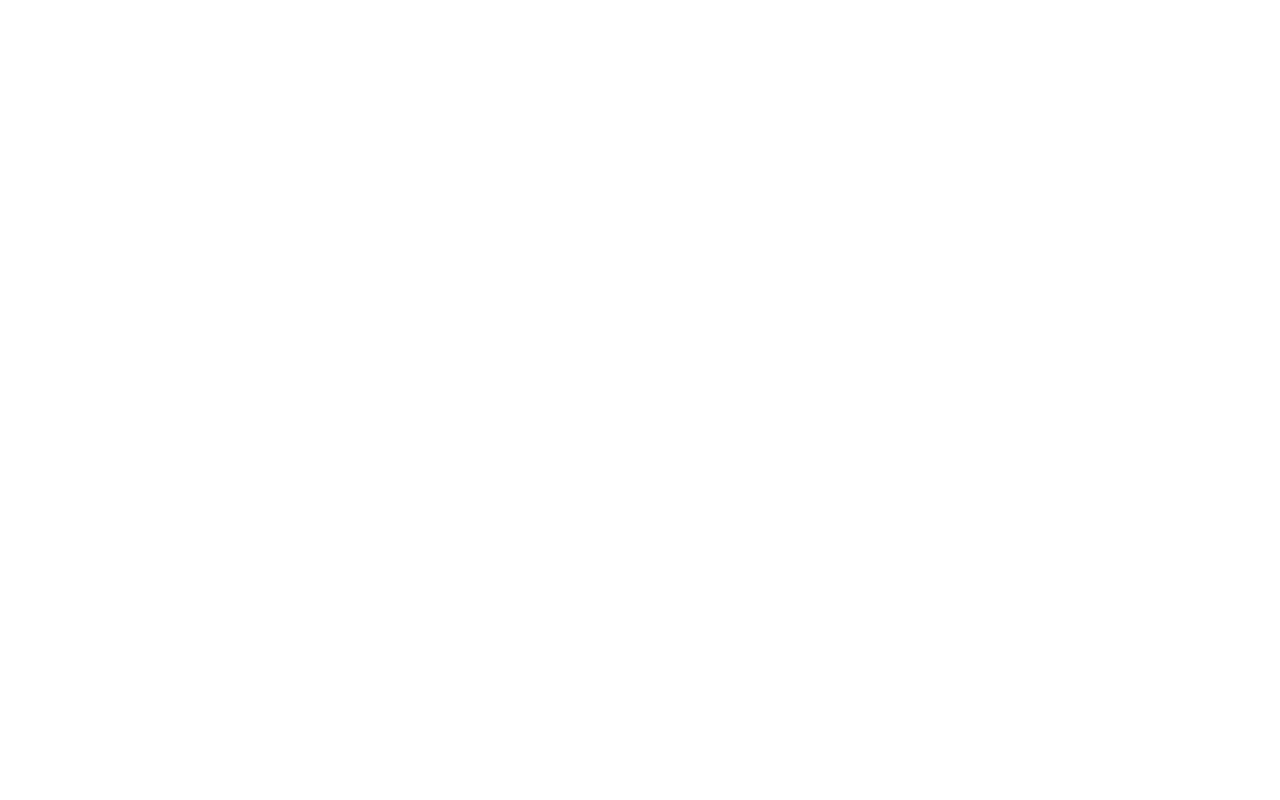
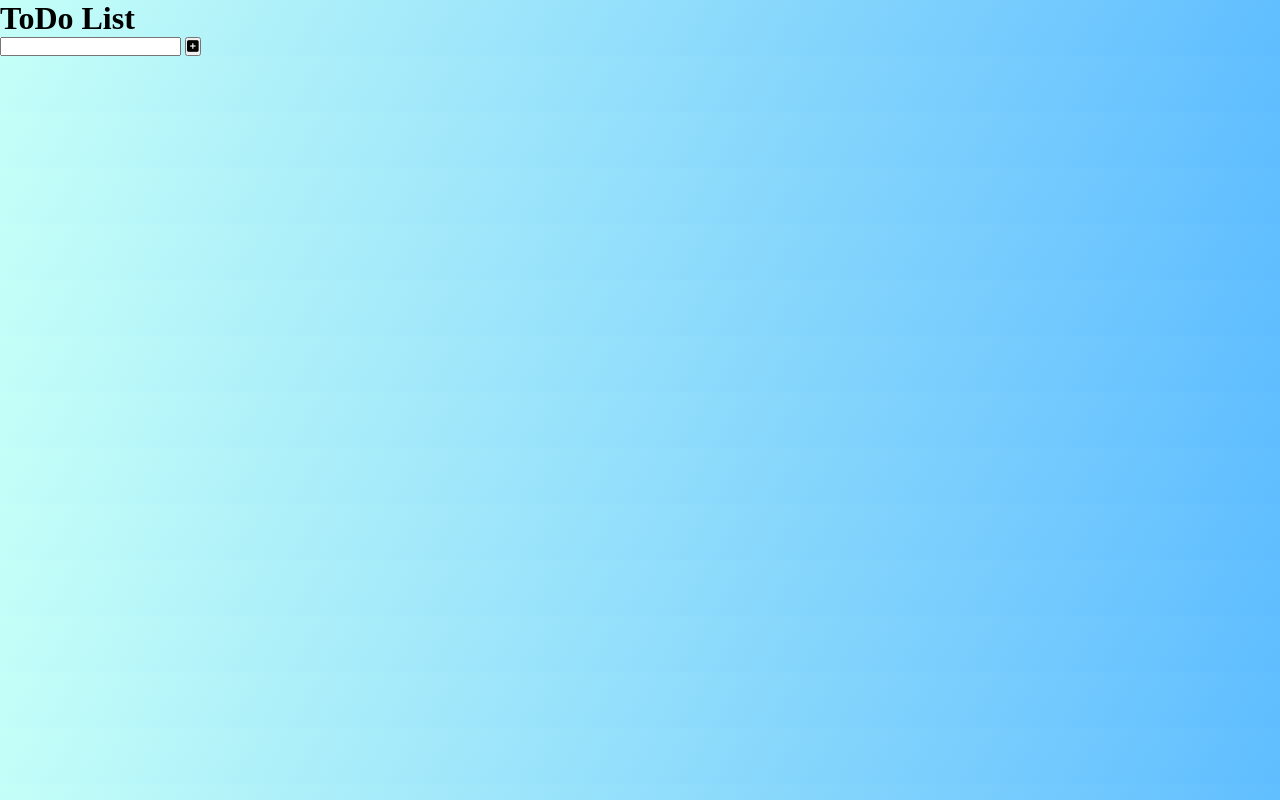
Before and after one commit to sarfrajabbasi/ToDo_List, a plain HTML site: page index.html in a window 1280 px wide. Drawn offline with Linux system fonts and the light colour scheme.

Commit message:
todo list

```diff
--- a/css/style.css
+++ b/css/style.css
@@ -0,0 +1,9 @@
+* {
+  margin: 0;
+  padding: 0;
+  box-sizing: border-box;
+}
+
+body{
+    background-image: linear-gradient(120deg,#C5FFF8,#5FBDFF);
+}
--- a/index.html
+++ b/index.html
@@ -4,7 +4,13 @@
     <meta charset="UTF-8" />
     <meta name="viewport" content="width=device-width, initial-scale=1.0" />
     <!-- font awsome -->
-    <link rel="stylesheet" href="https://cdnjs.cloudflare.com/ajax/libs/font-awesome/6.5.1/css/all.min.css" integrity="sha512-DTOQO9RWCH3ppGqcWaEA1BIZOC6xxalwEsw9c2QQeAIftl+Vegovlnee1c9QX4TctnWMn13TZye+giMm8e2LwA==" crossorigin="anonymous" referrerpolicy="no-referrer" />
+    <link
+      rel="stylesheet"
+      href="https://cdnjs.cloudflare.com/ajax/libs/font-awesome/6.5.1/css/all.min.css"
+      integrity="sha512-DTOQO9RWCH3ppGqcWaEA1BIZOC6xxalwEsw9c2QQeAIftl+Vegovlnee1c9QX4TctnWMn13TZye+giMm8e2LwA=="
+      crossorigin="anonymous"
+      referrerpolicy="no-referrer"
+    />
 
     <!-- font style -->
     <link rel="preconnect" href="https://fonts.googleapis.com" />
@@ -17,8 +23,19 @@
     <title>TODO App</title>
   </head>
   <body>
-
-
-<script src="./js/app.js"></script>
+    <header>
+      <h1>ToDo List</h1>
+    </header>
+    <form >
+      <Input class="todo-input" type="text"></Input>
+      <button class="todo-button" type="submit">
+        <i class="fas fa-plus-square"></i>
+      </button>
+    </form>
+    <div class="todo-cotainer">
+      <ul class="todo-list">
+      </ul>
+    </div>
+    <script src="./js/app.js"></script>
   </body>
 </html>
```
